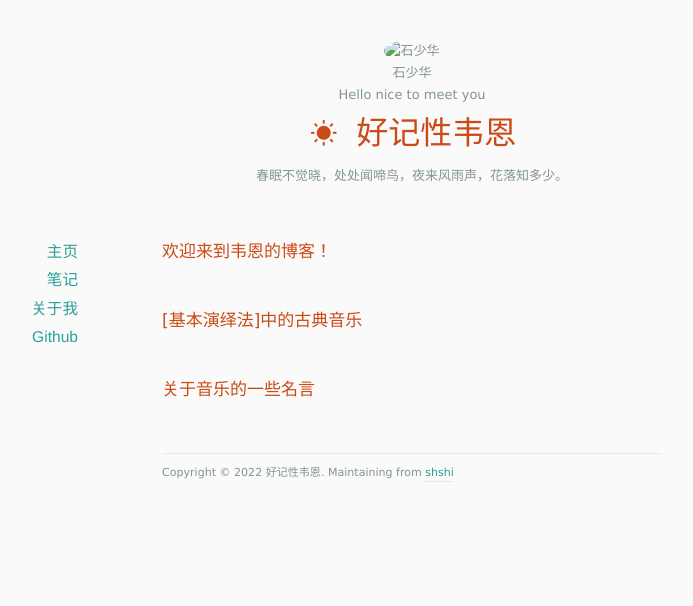
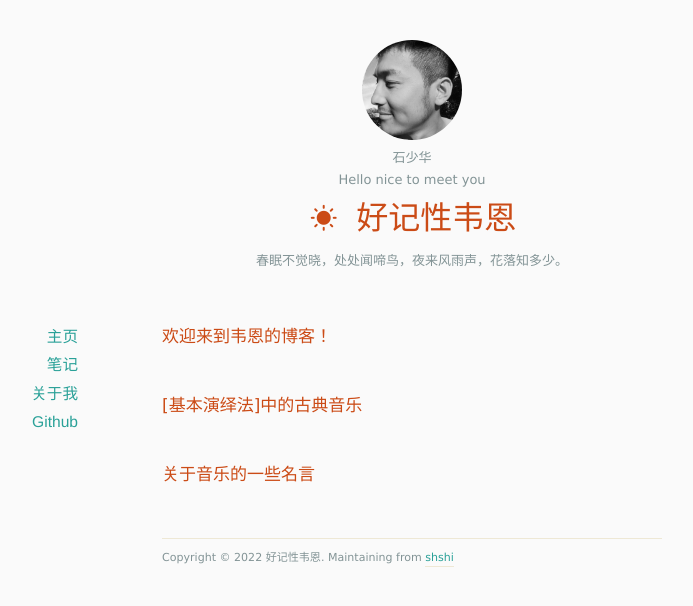
Before and after one commit to shshi/shishaohua.github.io, a Jekyll site: the page built from docs/archives/index.html, in a window 1280 px wide. Shown: the top 606 px of the page, without its empty margins (228-921 px from the left). Built offline with Jekyll 4.4.1, drawn with Linux system fonts in a browser that asks for light colours; nearby versions of some CDN libraries.

Commit message:
Update _config.yml

```diff
--- a/docs/_config.yml
+++ b/docs/_config.yml
@@ -13,7 +13,7 @@ author:
   name: 石少华
   desc: Hello nice to meet you
   email: shi.sh@foxmail.com
-  selfie: images/avatar.jpg
+  selfie: /images/avatar.jpg
 
 # social
 social:
```
